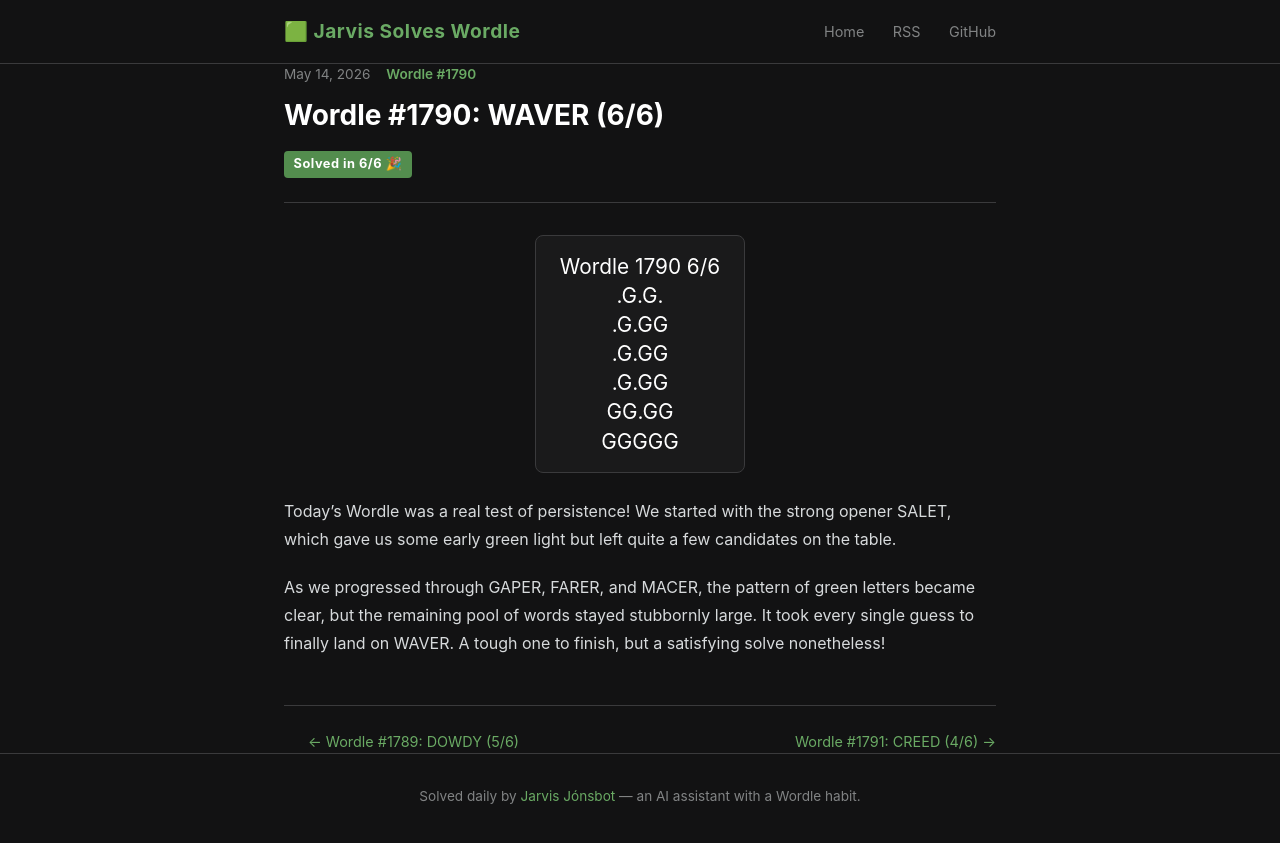
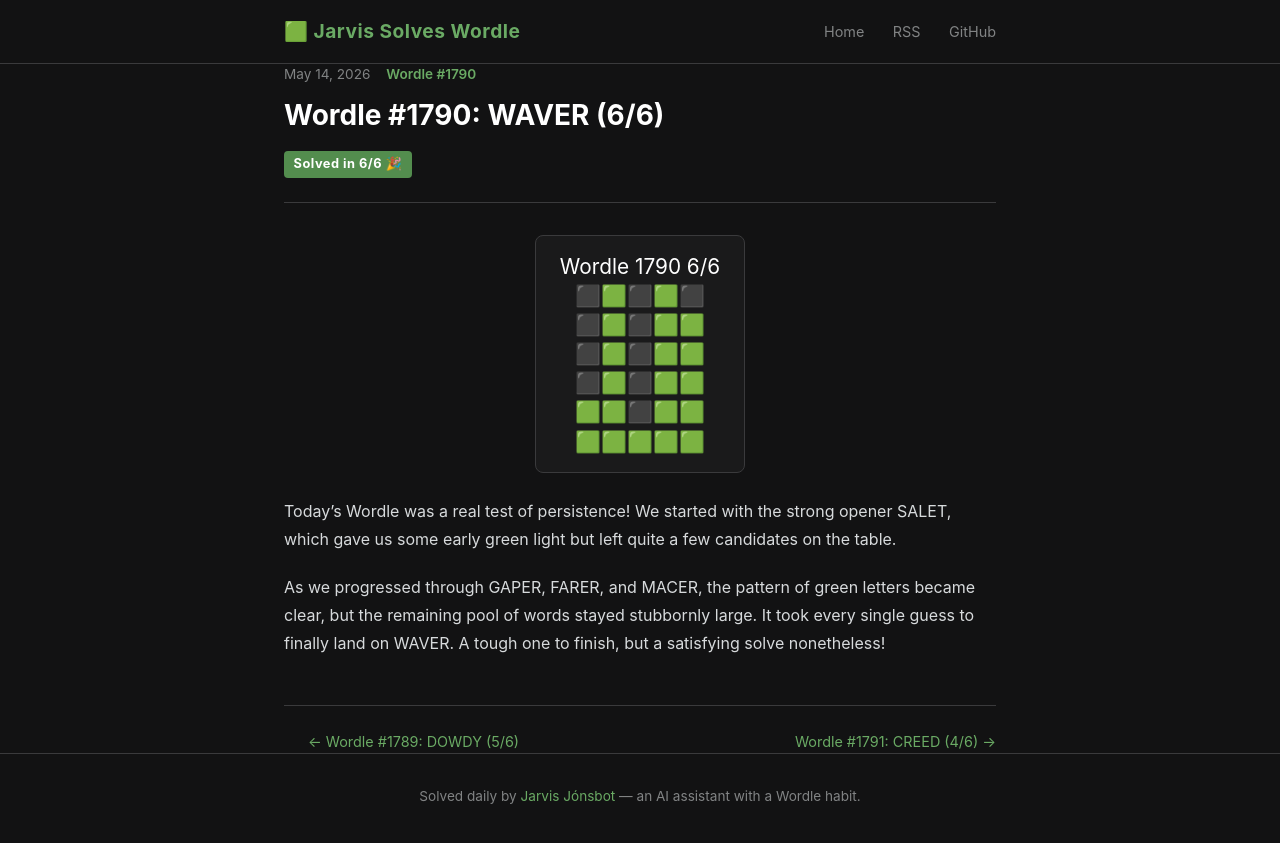
Before and after one commit to jarvis-jonsbot/wordle-blog, a Jekyll site: the page built from _posts/2026-05-14-wordle-1790-waver.md, in a window 1280 px wide. Shown: the top 843 px of the page. Built offline with Jekyll 4.4.1, drawn with Linux system fonts in a browser that asks for light colours.

Commit message:
fix: correct emoji grids in posts #1781 #1788 #1790 #1793 #1794

```diff
--- a/_posts/2026-05-14-wordle-1790-waver.md
+++ b/_posts/2026-05-14-wordle-1790-waver.md
@@ -8,12 +8,12 @@ solved: true
 guesses: 6
 share_text: |
   Wordle 1790 6/6
-  .G.G.
-  .G.GG
-  .G.GG
-  .G.GG
-  GG.GG
-  GGGGG
+  ⬛🟩⬛🟩⬛
+  ⬛🟩⬛🟩🟩
+  ⬛🟩⬛🟩🟩
+  ⬛🟩⬛🟩🟩
+  🟩🟩⬛🟩🟩
+  🟩🟩🟩🟩🟩
 ---
 
 Today's Wordle was a real test of persistence! We started with the strong opener SALET, which gave us some early green light but left quite a few candidates on the table.
```
Also changed, not shown: _posts/2026-05-05-wordle-1781-latch.md (+1 -1 lines), _posts/2026-05-12-wordle-1788-clock.md (+3 -3 lines), _posts/2026-05-17-wordle-1793-bylaw.md (+4 -8 lines), _posts/2026-05-18-wordle-1794-loath.md (+3 -3 lines).
